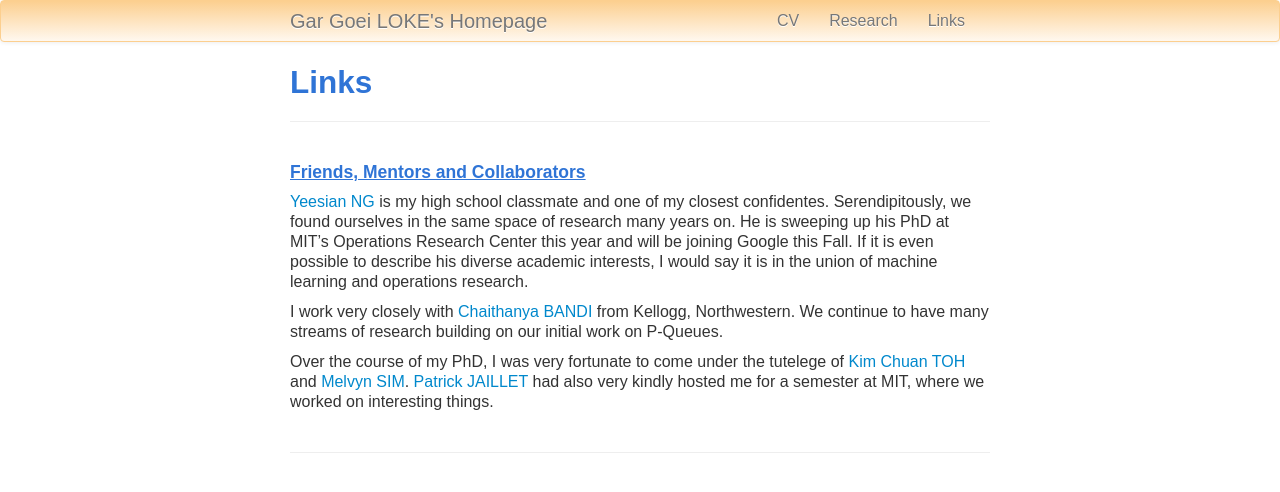
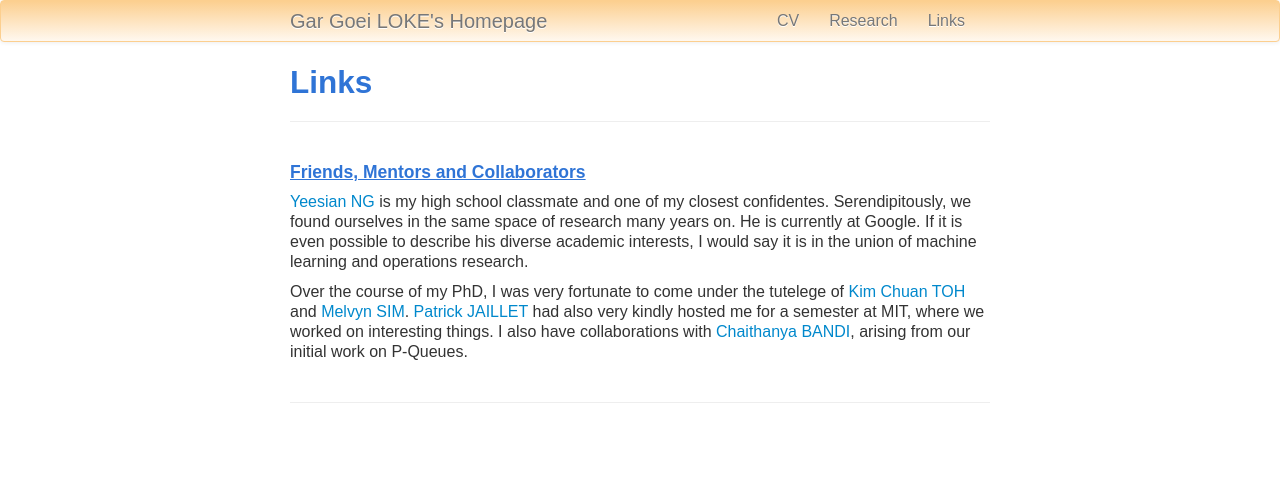
Before and after one commit to gg-ed/gg-ed.github.io, a Jekyll site: the page built from pages/links.md, in a window 1280 px wide. Shown: the top 492 px of the page. Built offline with Jekyll 4.4.1, drawn with Linux system fonts in a browser that asks for light colours.

Commit message:
Update on links 060121

```diff
--- a/pages/links.md
+++ b/pages/links.md
@@ -7,11 +7,9 @@ description: Pages of Friends
 
 
 #### <u>Friends, Mentors and Collaborators</u>
-<a href="https://yeesian.com/">Yeesian NG</a> is my high school classmate and one of my closest confidentes. Serendipitously, we found ourselves in the same space of research many years on. He is sweeping up his PhD at MIT's Operations Research Center this year and will be joining Google this Fall. If it is even possible to describe his diverse academic interests, I would say it is in the union of machine learning and operations research.
+<a href="https://yeesian.com/">Yeesian NG</a> is my high school classmate and one of my closest confidentes. Serendipitously, we found ourselves in the same space of research many years on. He is currently at Google. If it is even possible to describe his diverse academic interests, I would say it is in the union of machine learning and operations research.
 
-I work very closely with <a href="https://www.kellogg.northwestern.edu/faculty/bandi/index.htm">Chaithanya BANDI</a> from Kellogg, Northwestern. We continue to have many streams of research building on our initial work on P-Queues.
-
-Over the course of my PhD, I was very fortunate to come under the tutelege of <a href="http://http://www.math.nus.edu.sg/~mattohkc/index.html">Kim Chuan TOH</a> and <a href="http://bizfaculty.nus.edu/faculty-profiles/127-melvyn">Melvyn SIM</a>. <a href="http://web.mit.edu/jaillet/www/">Patrick JAILLET</a> had also very kindly hosted me for a semester at MIT, where we worked on interesting things.
+Over the course of my PhD, I was very fortunate to come under the tutelege of <a href="http://http://www.math.nus.edu.sg/~mattohkc/index.html">Kim Chuan TOH</a> and <a href="https://bizfaculty.nus.edu.sg/faculty-details/?profId=127">Melvyn SIM</a>. <a href="http://web.mit.edu/jaillet/www/">Patrick JAILLET</a> had also very kindly hosted me for a semester at MIT, where we worked on interesting things. I also have collaborations with <a href="https://bizfaculty.nus.edu.sg/faculty-details/?profId=648">Chaithanya BANDI</a>, arising from our initial work on P-Queues.
 
 
 <!-- Note: this is how to write a comment in HTML. Everything in here won't show up on your webpage.-->
```
Also changed, not shown: assets/headshot.jpeg (added), 1 other file.
